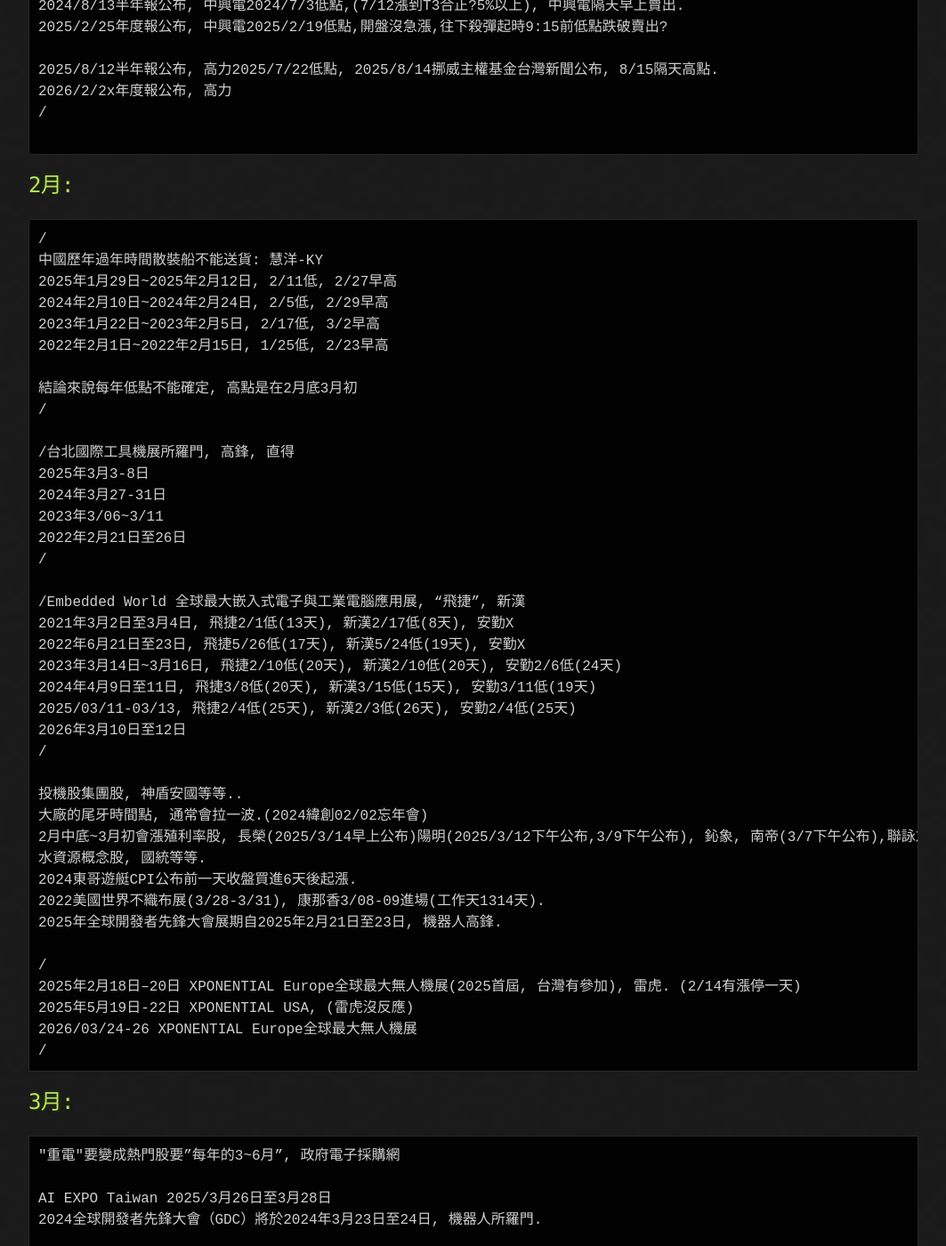
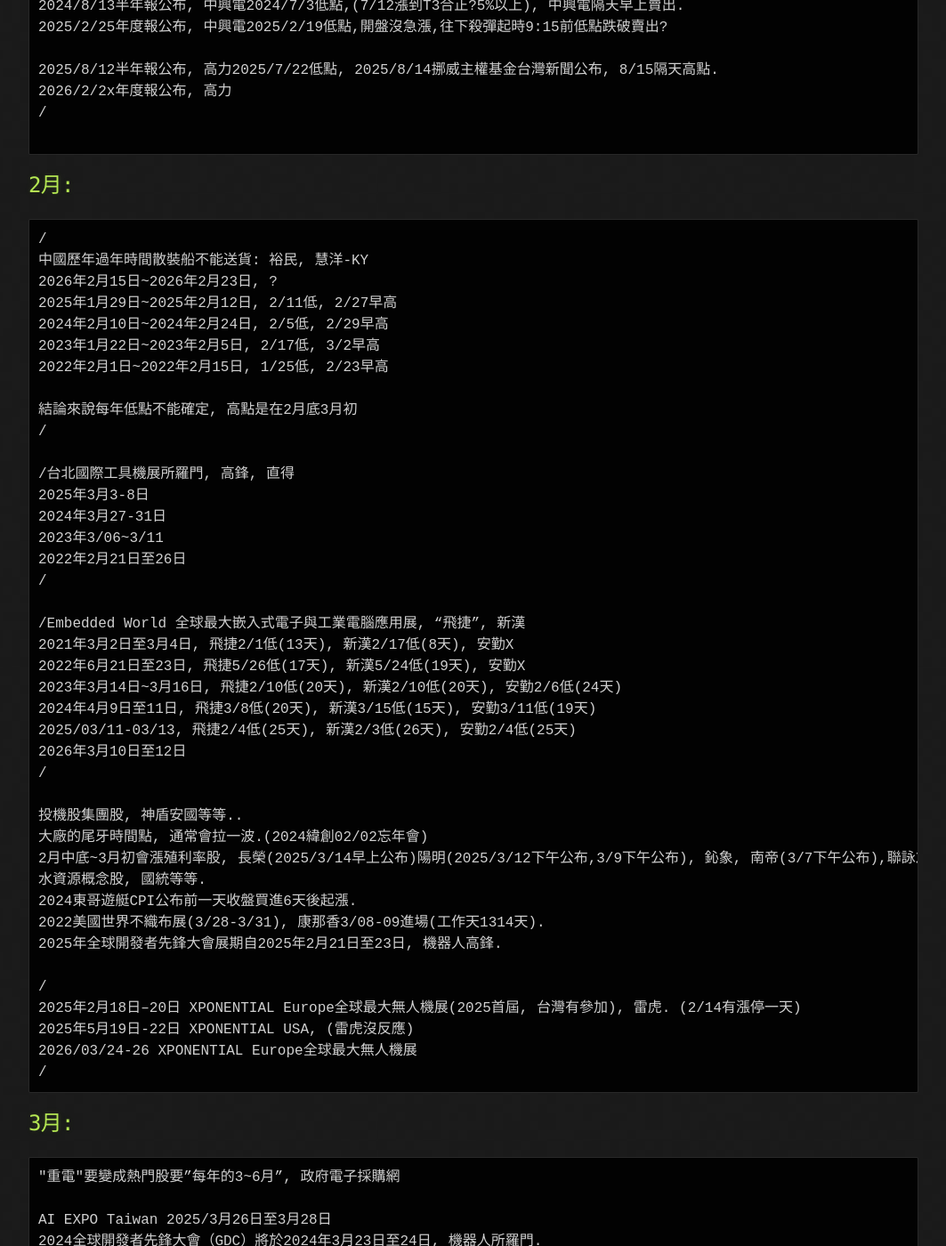
Before and after one commit to lepg5487/Stock_God, a Jekyll site: the page built from experience.md, in a window 1280 px wide and 1400 px high, scrolled down 8295 px. Shown: the whole window at 89% size, without its empty margins (108-1171 px from the left). Built offline with Jekyll 4.4.1, drawn with Linux system fonts in a browser that asks for light colours; our own code applies the rules of GitHub Pages for plain Markdown files.

Commit message:
Update experience.md

````diff
--- a/experience.md
+++ b/experience.md
@@ -333,7 +333,8 @@
 ## 2月:
 ```
 /
-中國歷年過年時間散裝船不能送貨: 慧洋-KY
+中國歷年過年時間散裝船不能送貨: 裕民, 慧洋-KY
+2026年2月15日~2026年2月23日, ?
 2025年1月29日~2025年2月12日, 2/11低, 2/27早高
 2024年2月10日~2024年2月24日, 2/5低, 2/29早高
 2023年1月22日~2023年2月5日, 2/17低, 3/2早高
````
